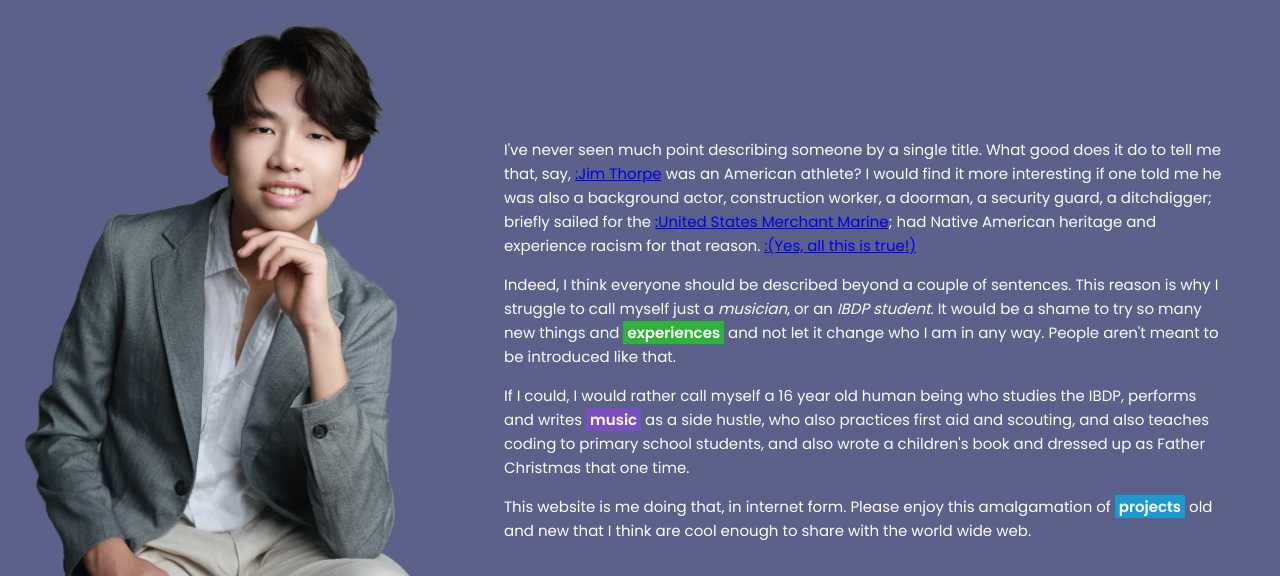
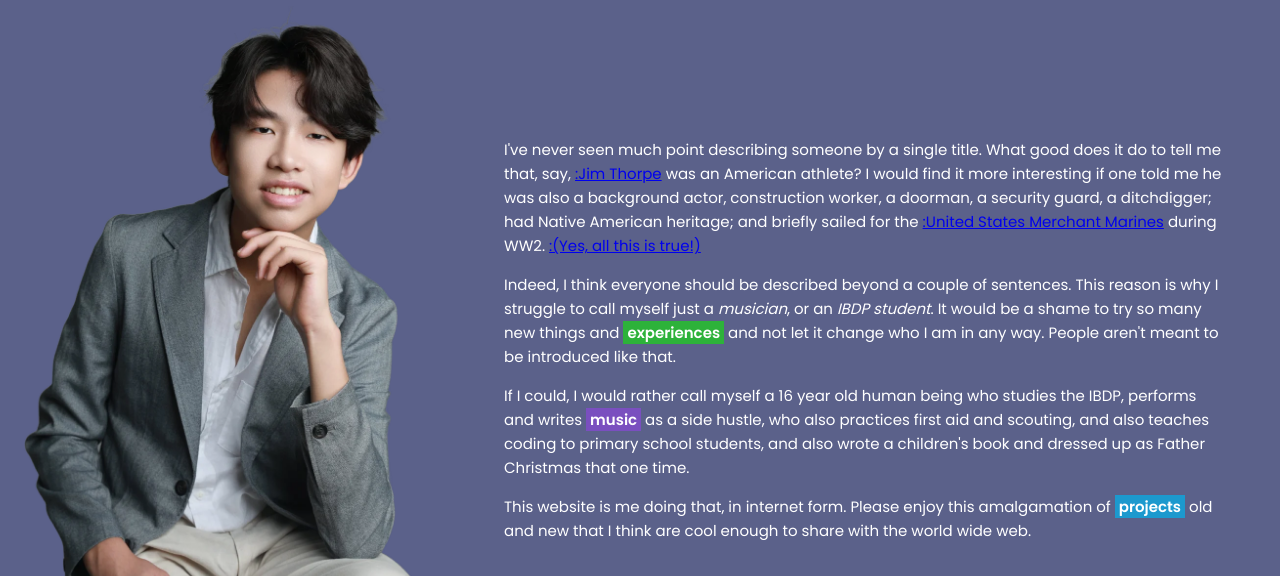
Before and after one commit to JDNQHN/Portfolio, an Astro site: page / in a window 1280 px wide. Shown: the part 224-800 px from the top of the page. Built offline with nearby package versions, Linux system fonts and the light colour scheme; Astro itself is replaced by a stand-in of ours.

Commit message:
Fix typo

```diff
--- a/src/pages/index.astro
+++ b/src/pages/index.astro
@@ -11,7 +11,7 @@ import UnderConstruction from '../components/UnderConstruction.astro';
     <img class="portrait" src="./portrait.webp" alt="Portrait of Jayden Chan" width="900" height="1371" />
     <div class="intro-text">
       <p>
-        I've never seen much point describing someone by a single title. What good does it do to tell me that, say, <a href="https://en.wikipedia.org/wiki/Jim_Thorpe">:Jim Thorpe</a> was an American athlete? I would find it more interesting if one told me he was also a background actor, construction worker, a doorman, a security guard, a ditchdigger; briefly sailed for the <a href="https://en.wikipedia.org/wiki/United_States_Merchant_Marine">:United States Merchant Marine</a>; had Native American heritage and experience racism for that reason. <a href="https://en.wikipedia.org/wiki/Jim_Thorpe#Later_life,_film_career,_and_death">:(Yes, all this is true!)</a>
+        I've never seen much point describing someone by a single title. What good does it do to tell me that, say, <a href="https://en.wikipedia.org/wiki/Jim_Thorpe">:Jim Thorpe</a> was an American athlete? I would find it more interesting if one told me he was also a background actor, construction worker, a doorman, a security guard, a ditchdigger; had Native American heritage; and briefly sailed for the <a href="https://en.wikipedia.org/wiki/United_States_Merchant_Marine">:United States Merchant Marines</a> during WW2. <a href="https://en.wikipedia.org/wiki/Jim_Thorpe#Later_life,_film_career,_and_death">:(Yes, all this is true!)</a>
       </p>
       <p>
         Indeed, I think everyone should be described beyond a couple of sentences. This reason is why I struggle to call myself just a <i>musician</i>, or an <i>IBDP student</i>. It would be a shame to try so many new things and <a class="pill" href="./experience.html" style="background-color: #2DB23A;">experiences</a> and not let it change who I am in any way. People aren't meant to be introduced like that.
```
